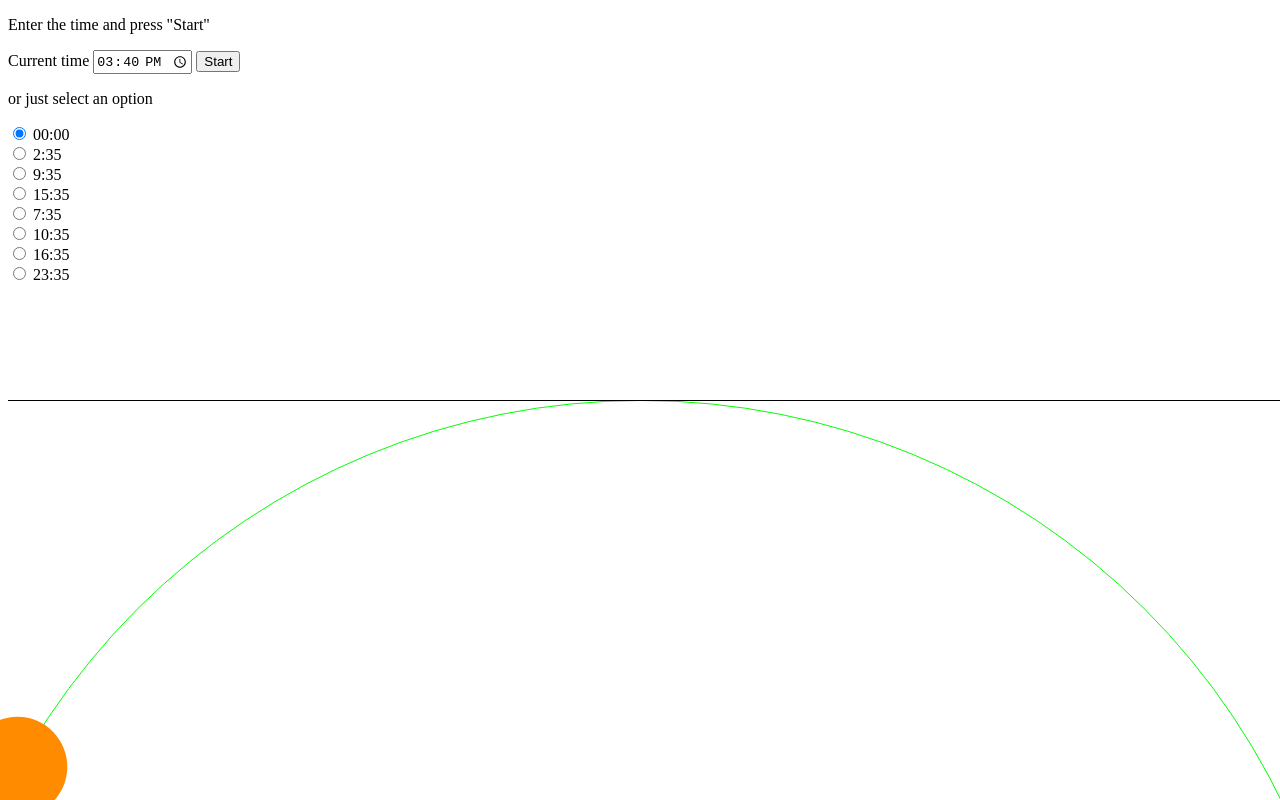
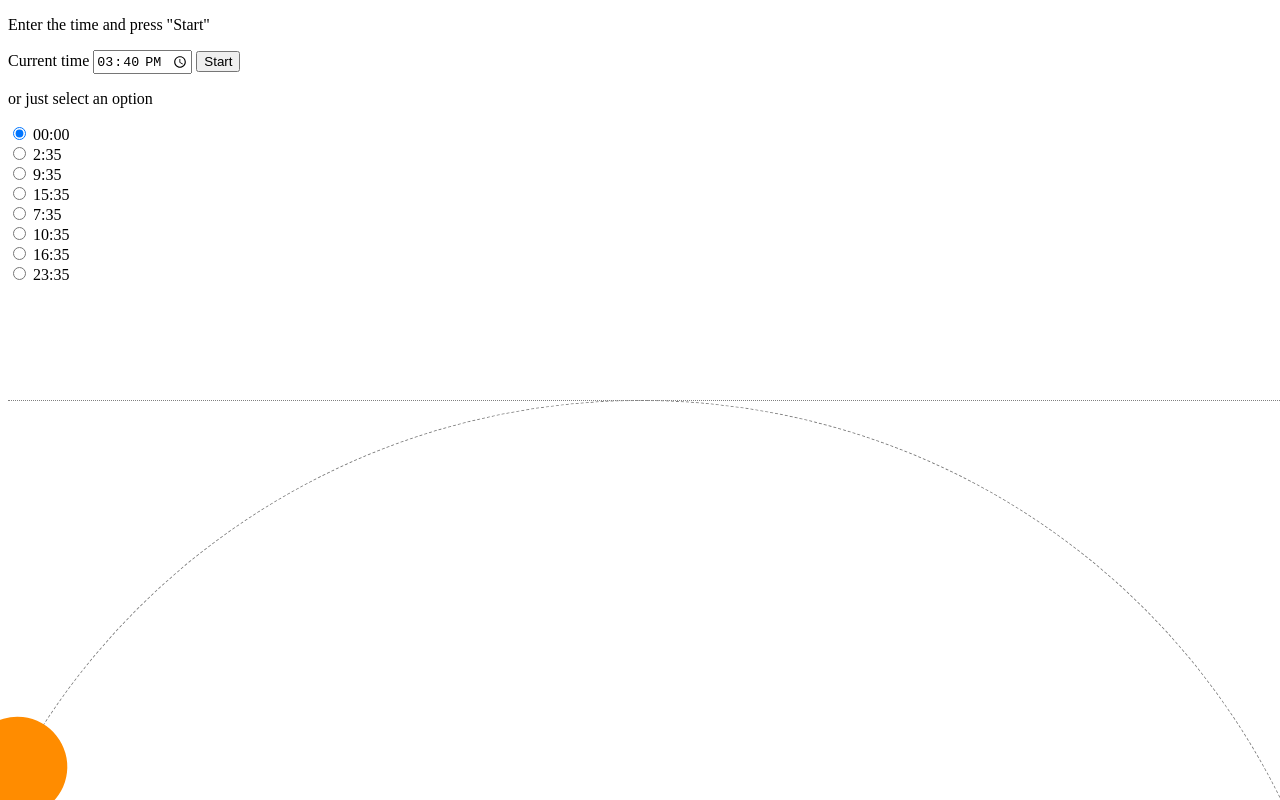
Before and after one commit to cwayfinder/sunrize-animation, a plain HTML site: page index.html in a window 1280 px wide. Drawn offline with Linux system fonts and the light colour scheme.

Commit message:
Clean up

```diff
--- a/anim.js
+++ b/anim.js
@@ -4,8 +4,7 @@ function animate(time) {
   Sunrise.update({
     sunriseTime: '6:00',
     sunsetTime: '15:40',
-    currentTime: time,
-    sunElement: document.querySelector('.sun-wrapper')
+    currentTime: time
   });
 }
 
@@ -13,7 +12,8 @@ Sunrise.update({
   sunriseTime: '6:00',
   sunsetTime: '15:40',
   currentTime: '6:30',
-  sunElement: document.querySelector('.sun-wrapper')
+  sunElement: document.querySelector('.sun-wrapper'),
+  trajectoryElement: document.querySelector('.trajectory')
 });
 
 
@@ -23,7 +23,7 @@ document.querySelector('#start').addEventListener('click', function() {
   animate(time);
 });
 
-var radioList = document.querySelectorAll('input[type="radio"');
+var radioList = document.querySelectorAll('input[type="radio"]');
 var radioArray = Array.prototype.slice.call(radioList, 0);
 radioArray.forEach(function(radio) {
   radio.addEventListener('click', function() {
--- a/index.js
+++ b/index.js
@@ -29,7 +29,6 @@ const Sunrise = (function() {
     const sunRadius = config.sunElement.offsetWidth / 2;
 
     var R = (0.5 * h) + (Math.pow(L, 2) / (8 * h));  // (2)
-    //const R = h;
     const alpha = 2 * Math.acos((R - h) / R);  // (3)
     const gamma = 2 * Math.asin(sunRadius / (2 * R));  // (4)
     const phi = alpha + 2 * gamma;  // (5)
@@ -45,24 +44,30 @@ const Sunrise = (function() {
     }
   }
 
+  function prepareTrajectoryElement() {
+    if (config.trajectoryElement) {
+      const data = animationData();
+      const style = config.trajectoryElement.style;
+      style.position = 'fixed';
+      style.borderRadius = '50%';
+      style.width = (data.R * 2) + 'px';
+      style.height = (data.R * 2) + 'px';
+      style.left = (data.L / 2 - data.R) + 'px';
+      style.top = data.h + 'px';
+    }
+  }
+
   function prepareDomElements() {
-    var data = animationData();
+    prepareTrajectoryElement();
 
-    var trajectory = document.querySelector('.trajectory');
-    trajectory.style.width = (data.R * 2) + 'px';
-    trajectory.style.height = (data.R * 2) + 'px';
-    trajectory.style.left = (data.L / 2 - data.R) + 'px';
-    trajectory.style.top = data.h + 'px';
-    //trajectory.style.top = 0;
-
-    var sun = document.querySelector('.sun-wrapper');
-    sun.style.top = data.h + 'px';
-    //sun.style.top = 0;
-    sun.style.transformOrigin = `50% ${data.R + data.r}px`;
-
-    console.log('alpha', data.alpha);
-    console.log('gamma', data.gamma);
-    console.log('phi', data.phi);
+    const data = animationData();
+    const style = config.sunElement.style;
+    style.position = 'fixed';
+    style.left = '50%';
+    style.marginTop = `-${data.r}px`;
+    style.marginLeft = `-${data.r}px`;
+    style.top = data.h + 'px';
+    style.transformOrigin = `50% ${data.R + data.r}px`;
   }
 
   function moveSun() {
@@ -70,14 +75,20 @@ const Sunrise = (function() {
 
     var angle = getCurrentAngle() - (data.phi / 2);
     config.sunElement.style.transform = `rotate(${angle}deg)`;
-    console.log('angle', angle);
+  }
+
+  function updateProperty(_config, propertyName) {
+    if (_config[propertyName]) {
+      config[propertyName] = _config[propertyName];
+    }
   }
 
   function updateConfig(_config) {
-    config.sunriseTime = _config.sunriseTime;
-    config.sunsetTime = _config.sunsetTime;
-    config.currentTime = _config.currentTime;
-    config.sunElement = _config.sunElement;
+    updateProperty(_config, 'sunriseTime');
+    updateProperty(_config, 'sunsetTime');
+    updateProperty(_config, 'currentTime');
+    updateProperty(_config, 'sunElement');
+    updateProperty(_config, 'trajectoryElement');
   }
 
   function getCurrentAngle() {
@@ -95,8 +106,7 @@ const Sunrise = (function() {
       var prevAngle = calculateAngle(config.prevTime);
       var angle = calculateAngle(config.currentTime);
       var duration = calculateDuration(prevAngle, angle);
-      var sun = document.querySelector('.sun-wrapper');
-      sun.style.transition = `transform ${duration}s linear`;
+      config.sunElement.style.transition = `transform ${duration}s linear`;
     }
     config.prevTime = config.currentTime;
   }
@@ -113,8 +123,10 @@ const Sunrise = (function() {
         config.rendered = true;
       }
 
-      moveSun();
-      updateAnimationDuration();
+      if (config.sunriseTime && config.sunsetTime && config.currentTime) {
+        moveSun();
+        updateAnimationDuration();
+      }
     }
   }
 })();
--- a/style.css
+++ b/style.css
@@ -1,45 +1,17 @@
 .sun-wrapper {
     width: 100px;
     height: 100px;
-    /*border: 1px solid;*/
-    position: fixed;
-    left: 50%;
-    margin-top: -50px;
-    margin-left: -50px;
-    /*font-size: 100px;*/
-    /*line-height: 1;*/
-
     background: darkorange;
     border-radius: 50%;
-
-    /* 80vmin is the diameter of the sun trajectory */
-    /*top: calc((100% - 80vmin) / 2);*/
-    /*transform-origin: 50% calc((80vmin + 100px) / 2);*/
 }
 
-/*.sun {*/
-    /*color: orange;*/
-    /*background: darkorange;*/
-    /*border-radius: 50%;*/
-/*}*/
-
 .trajectory {
-    position: fixed;
-    border: 1px solid lime;
-    border-radius: 50%;
-
-    width: 80vmin;
-    height: 80vmin;
-
-    /* center the circle according to the screen size */
-    /*left: calc((100% - 80vmin) / 2);*/
-    /*top: calc((100% - 80vmin) / 2);*/
+    border: 1px dashed gray;
 }
 
 .horizon {
     position: fixed;
     top: 50%;
-    height: 1px;
-    background: black;
+    border-top: 1px dotted gray;
     width: 100%;
 }
```
